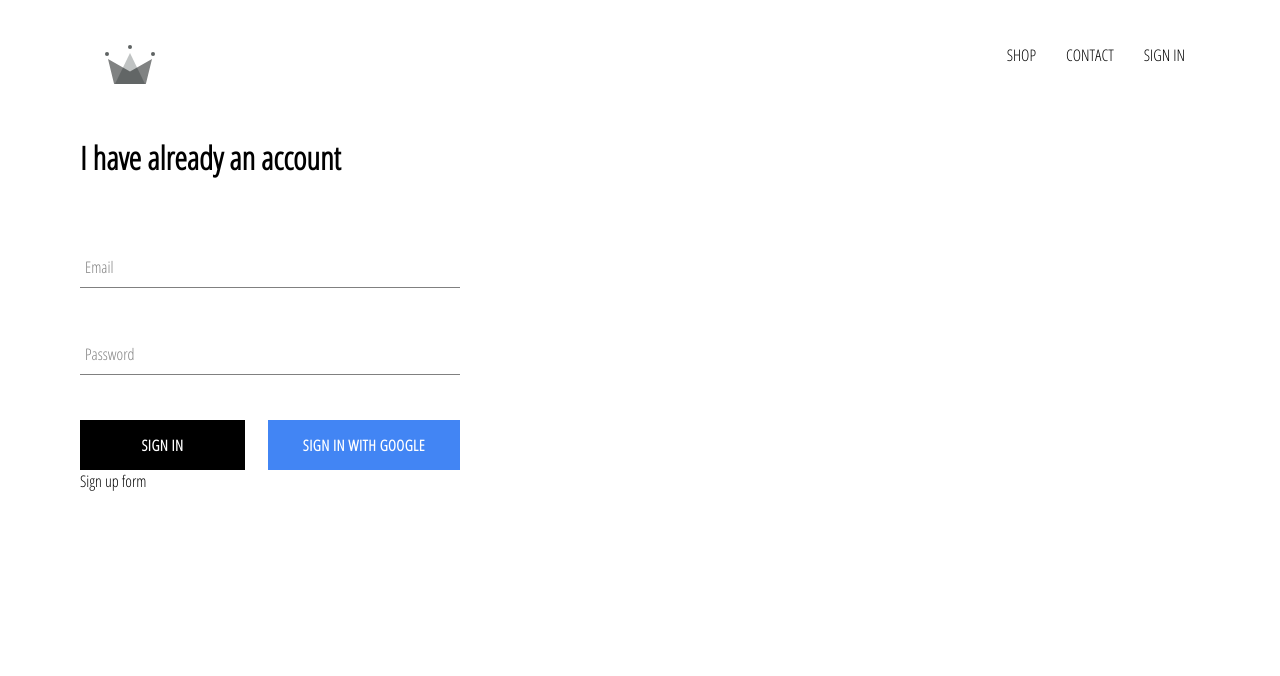
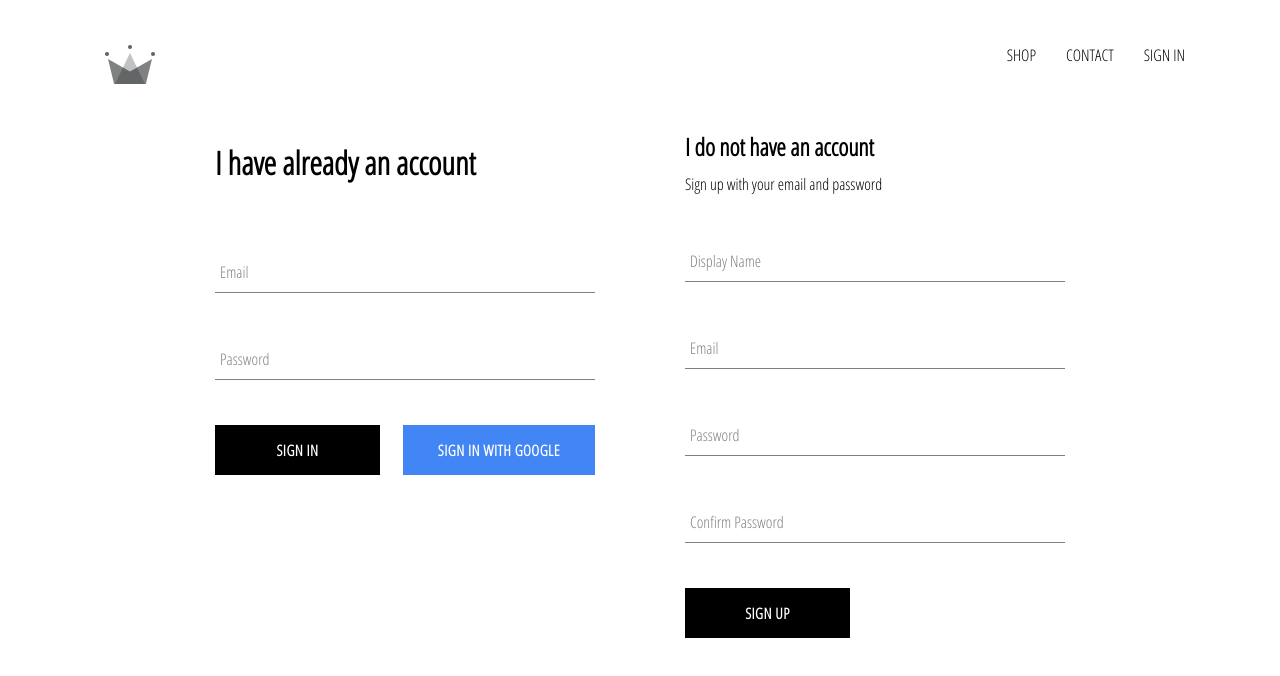
Before and after one commit to SandaCotovici/clothing-project, a React (Create React App) app: page /sign-in in a window 1280 px wide. Shown: the top 676 px of the page. Built offline with nearby package versions, Linux system fonts and the light colour scheme; no server answers; the HTML template or start-up script is replaced by a standard one.

Commit message:
store authenticated user into firebase db and added sign up

```diff
--- a/src/App.js
+++ b/src/App.js
@@ -27,7 +27,7 @@ const App = () => {
       } else {
         setUser(userAuth)
       }
-
+      console.log('user', currentUser)
     }
     const unsubscribeFromAuth = auth.onAuthStateChanged(getUserState)
     return () => unsubscribeFromAuth
--- a/src/components/directory/index.jsx
+++ b/src/components/directory/index.jsx
@@ -39,7 +39,7 @@ const initialSections = [
 
 const Directory = () => {
 
-  const [sections, setSections] = useState(initialSections);
+  const [sections] = useState(initialSections);
 
   return (
     <div className='directory-menu'>
--- a/src/components/header/index.jsx
+++ b/src/components/header/index.jsx
@@ -14,7 +14,7 @@ const Header = ({ currentUser }) => (
       <Link className='option' to="/shop">SHOP</Link>
       <Link className='option' to="/">CONTACT</Link>
       {currentUser ?
-        <div className='option' onClick={() => auth.signOut()}>SIGN OUT DDD</div>  :
+        <div className='option' onClick={() => auth.signOut()}>SIGN OUT</div>  :
         <Link className='option' to='/sign-in'>SIGN IN</Link>
     }
     </div>
--- a/src/components/signIn/index.jsx
+++ b/src/components/signIn/index.jsx
@@ -12,13 +12,18 @@ const initialData =
 }
 
 const SignIn = () => {
-  const [email, setEmail] = useState(initialData.email);
-  const [password, setPassword] = useState(initialData.password);
+  const [user, setUser] = useState(initialData);
+  const { email, password } = user
 
   const handleSubmit = (event) => {
     event.preventDefault();
-    setEmail('');
-    setPassword('');
+    setUser(initialData);
+  }
+  const handleChange = e => {
+    setUser({
+      ...user,
+      [e.target.name]: e.target.value
+    })
   }
 
   return (
@@ -31,7 +36,7 @@ const SignIn = () => {
           value={email}
           autoComplete="username"
           required
-          handleChange={e => setEmail(e.target.value)}
+          handleChange={handleChange}
           label="Email" />
 
         <FormInput
@@ -40,7 +45,7 @@ const SignIn = () => {
           value={password}
           autoComplete="current-password"
           required
-          handleChange={e => setPassword(e.target.value)}
+          handleChange={handleChange}
           label="Password" />
         <div className='buttons'>
           <CustomButton>Sign In</CustomButton>
--- a/src/components/signUp/index.jsx
+++ b/src/components/signUp/index.jsx
@@ -1,10 +1,87 @@
-import React from 'react'
+import React, { useState } from 'react'
+
+import FormInput from '../form-input'
+import CustomButton from '../custom-button'
+import { auth, createUserProfileDocument } from '../../firebase/utils'
 
 import './styles.scss'
 
 const SignUp = () => {
+  const initialState = {
+    displayName: '',
+    email: '',
+    password: '',
+    confirmPassword: ''
+  }
+  const [newUser, setNewUser] = useState(initialState)
+
+  const { displayName, email, password, confirmPassword } = newUser
+
+  const handleChange = e => {
+    setNewUser({
+      ...newUser,
+      [e.target.name]: e.target.value
+    });
+  }
+
+  const handleSubmit = async event => {
+    event.preventDefault();
+
+    if (password !== confirmPassword) {
+      alert("Password don't match")
+      return
+    }
+    try {
+      const { user } = await auth.createUserWithEmailAndPassword(email, password)
+      await createUserProfileDocument(user, { displayName })
+      setNewUser(initialState)
+    } catch (error) {
+      console.log('error', error)
+    }
+  }
   return (
-    <div>Sign up form</div>
+    <div className='sign-up'>
+      <h2 className='title'>I do not have an account</h2>
+      <span>Sign up with your email and password</span>
+      <form className='sign-up-form' onSubmit={handleSubmit}>
+        <FormInput
+          type='text'
+          name='displayName'
+          value={displayName}
+          label='Display Name'
+          onChange={handleChange}
+          required />
+
+        <FormInput
+          type='email'
+          name='email'
+          value={email}
+          label='Email'
+          autoComplete="user"
+          onChange={handleChange}
+          required />
+
+        <FormInput
+          type='password'
+          name='password'
+          value={password}
+          label='Password'
+          onChange={handleChange}
+          autoComplete="current-password"
+          required />
+
+        <FormInput
+          type='password'
+          name='confirmPassword'
+          value={confirmPassword}
+          label='Confirm Password'
+          autoComplete="current-password"
+          onChange={handleChange}
+          required />
+
+        <CustomButton type='submit'>SIGN UP</CustomButton>
+      </form>
+    </div>
   )
 }
 
--- a/src/components/signUp/styles.scss
+++ b/src/components/signUp/styles.scss
@@ -0,0 +1,9 @@
+.sign-up {
+  display: flex;
+  flex-direction: column;
+  width: 380px;
+
+  .title {
+    margin: 10px 0;
+  }
+}
--- a/src/pages/shop/index.jsx
+++ b/src/pages/shop/index.jsx
@@ -4,7 +4,7 @@ import CollectionPreview from '../../components/collection-preview'
 
 const ShopPage = () => {
 
-  const [collections, setCollections] = useState(SHOP_DATA)
+  const [collections] = useState(SHOP_DATA)
 
   return (
     <div className='shop-page'>
--- a/src/pages/signIn-and-SignUp/index.jsx
+++ b/src/pages/signIn-and-SignUp/index.jsx
@@ -4,10 +4,10 @@ import SignIn from '../../components/signIn'
 import SignUp from '../../components/signUp'
 
 const SignInSignUpPage = () => (
-  <>
+  <div className='sign-in-and-sign-up'>
     <SignIn />
     <SignUp />
-  </>
+  </div>
 )
 
 export default SignInSignUpPage
--- a/src/pages/signIn-and-SignUp/styles.scss
+++ b/src/pages/signIn-and-SignUp/styles.scss
@@ -0,0 +1,6 @@
+.sign-in-and-sign-up {
+  width: 850px;
+  display: flex;
+  justify-content: space-between;
+  margin: 30px auto;
+}
```
